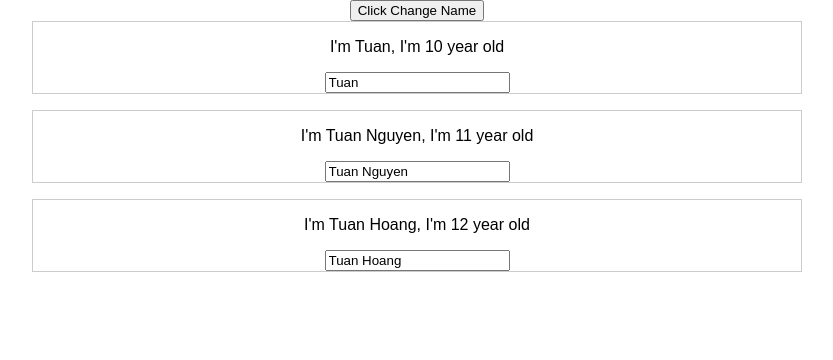
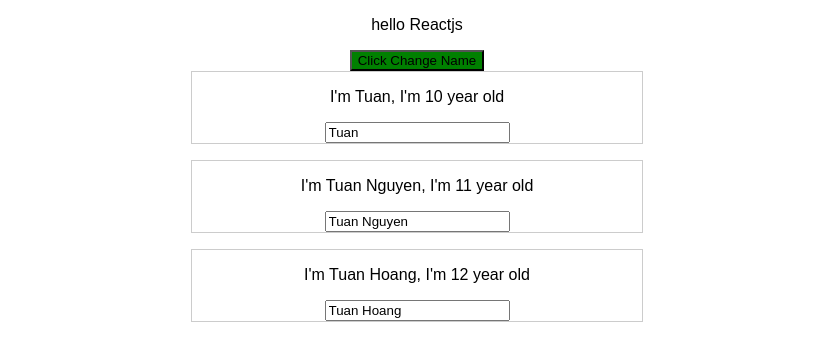
Before and after one commit to hoangtuan123/react-guide-line, a React (Create React App) app: page / in a window 1280 px wide. Both pictures are taken after a click on the button "Click Change Name". Shown: the top 360 px of the page, without its empty margins (223-1056 px from the left). Built offline with nearby package versions, Linux system fonts and the light colour scheme.

Commit message:
styling reactjs

```diff
--- a/package.json
+++ b/package.json
@@ -3,6 +3,7 @@
   "version": "0.1.0",
   "private": true,
   "dependencies": {
+    "radium": "^0.24.1",
     "react": "^16.4.2",
     "react-dom": "^16.4.2",
     "react-scripts": "1.1.4"
--- a/src/App.css
+++ b/src/App.css
@@ -26,3 +26,12 @@
   from { transform: rotate(0deg); }
   to { transform: rotate(360deg); }
 }
+
+
+.red {
+  color: red;
+}
+
+.bold {
+  font-weight: bold
+}
--- a/src/App.js
+++ b/src/App.js
@@ -2,6 +2,7 @@ import React, { Component } from 'react';
 import logo from './logo.svg';
 import './App.css';
 import Person from './Person/Person';
+import Radium, { StyleRoot } from 'radium'
 
 class App extends Component {
 
@@ -68,6 +69,14 @@ class App extends Component {
 
   render() {
     let persons = null;
+    const style = {
+      backgroundColor: "red",
+      ':hover': {
+        backgroundColor: 'lightgreen',
+        color: 'black'
+      }
+    }
+
     if(this.state.showPerson){
       persons = (
         <div>
@@ -81,16 +90,30 @@ class App extends Component {
             })}
         </div>
       )
+      style.backgroundColor = "green";
+      style[':hover'] = {
+        backgroundColor: 'lightgreen',
+        color: 'white'
+      }
     }
 
+    const classes = [];
+
+    if(this.state.persons.length <= 2)
+      classes.push('red');
+    if(this.state.persons.length <= 1)
+      classes.push('bold');
 
     return (
-      <div className="App">
-        <button onClick={() => this.toggle()}>Click Change Name</button>
-        {persons}
-      </div>
+      <StyleRoot>
+        <div className="App">
+          <p className={classes.join(' ')}>hello Reactjs</p>
+          <button style={style} onClick={() => this.toggle()}>Click Change Name</button>
+          {persons}
+        </div>
+      </StyleRoot>
     );
   }
 }
 
-export default App;
+export default Radium(App);
--- a/src/Person/Person.js
+++ b/src/Person/Person.js
@@ -1,14 +1,20 @@
 import React from 'react';
 import './Person.css';
-
+import Radium from 'radium'
 
 const person = (props) => {
+    const style = {
+        '@media (min-width: 500px)': {
+            width: '450px'
+        }
+    }
+
     return (
-        <div className="Person">
+        <div className="Person" style={style}>
             <p onClick={props.click} >I'm {props.name}, I'm {props.age} year old</p>
             <input type="text" onChange={props.changed} value={props.name} />
         </div>
     )
 }
 
-export default person;
+export default Radium(person);
```
Also changed, not shown: 1 other file (tests, documents, lock files or other folders).
